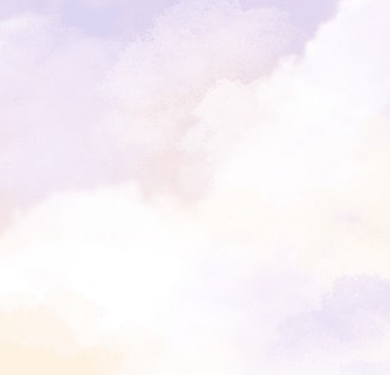
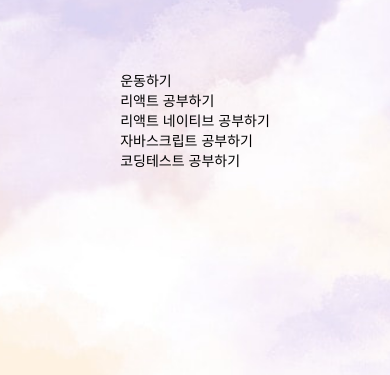
Before and after one commit to cpk0709/react-native-navigate, a React Native app: screen / in a window 390 px wide. Shown: the part 466-841 px from the top of the page. Built offline with nearby package versions, Linux system fonts and the light colour scheme.

Commit message:
todo FlatList 추가

```diff
--- a/App.js
+++ b/App.js
@@ -147,6 +147,14 @@ const App = () => {
         ListHeaderComponent={ListHeaderComponent}
         style={{paddingTop: 50}}
       />
+
+      <FlatList
+        data={todoList}
+        renderItem={({item: todo}) => {
+          return <Text>{todo.content}</Text>;
+        }}
+      />
+
       <View>
         {/* <Button title="Show Date Picker" onPress={showDatePicker} /> */}
         <DateTimePickerModal
```
